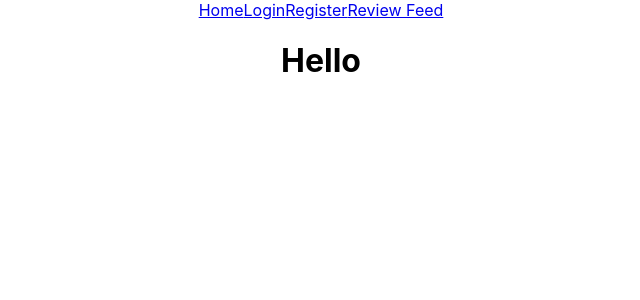
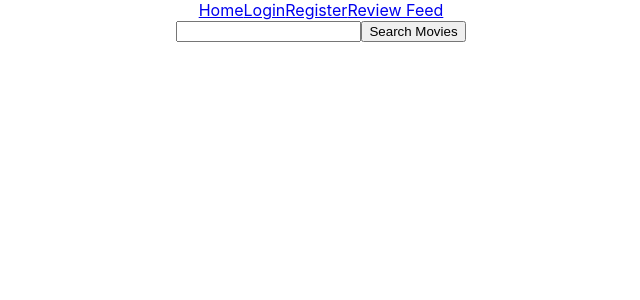
Before and after one commit to Jacobdye99/P4-placeholder, a React (Create React App) app in the folder client/: page / in a window 1280 px wide. Shown: the top 300 px of the page, without its empty margins (319-959 px from the left). Built offline with nearby package versions, Linux system fonts and the light colour scheme.

Commit message:
Fixed Movie Search

```diff
--- a/client/src/App.js
+++ b/client/src/App.js
@@ -6,6 +6,8 @@ import ReviewsContainer from './components/Reviews/ReviewsContainer';
 import Login from './components/Login/Login';
 import Navbar from './components/Navbar/Navbar';
 import Register from './components/Register/Register';
+import Movies from './components/Movies/Movies';
+import MovieDetails from './components/MovieDetails/MovieDetails';
 
 function App() {
 
@@ -28,9 +30,9 @@ function App() {
     <div className="App">
     <Navbar currentUser={currentUser} logout={logout}/>
     <Routes>
-    <Route path='/' element={<h1>Hello</h1>} />
+    <Route path='/' element={<Movies />} />
     <Route path='/reviews/*' element={<ReviewsContainer currentUser={currentUser} />} />
-    {/* <Route path='/movies/:id' element={<h1>MovieDetails</h1>} /> */}
+    <Route path='/movies/:id' element={<MovieDetails currentUser={currentUser} />} />
     <Route path='/register' element={<Register setCurrentUser={setCurrentUser} />} />
     <Route path='/user/:id' element={<h1>Movies</h1>} />
     <Route path='/login' element={<Login setCurrentUser={setCurrentUser} />} />
--- /dev/null
+++ b/client/src/components/MovieDetails/MovieDetails.jsx
@@ -0,0 +1,35 @@
+import React, { useEffect, useState } from 'react'
+import { useParams } from 'react-router-dom'
+import { getOneMovie } from '../../services/movies'
+
+export default function MovieDetails(props) {
+    const [movie, setMovie] = useState([])
+    const {id} = useParams()
+
+    useEffect(() => {
+        const fetchMovieDetails = async () => {
+            const res = await getOneMovie(id)
+            console.log(res)
+            setMovie(res)
+
+        }
+        fetchMovieDetails()
+    }, [id])
+    // console.log(movie)
+  return (
+    <div>
+        <img src={movie.Poster} alt={movie.Title} />
+        <h2>{movie.Title} ({movie.Year})</h2>
+
+        {props.currentUser ?
+        <>
+        <button>Create Review</button>
+        </>
+        :
+        <>
+        null
+        </>
+        }
+    </div>
+  )
+}
--- /dev/null
+++ b/client/src/components/Movies/Movies.jsx
@@ -0,0 +1,41 @@
+import { getMovies } from '../../services/movies'
+import { useState } from 'react'
+import { Link } from 'react-router-dom'
+
+export default function Movies() {
+    const [search, setSearch] = useState('')
+    const [movies, setMovies] = useState([])
+
+  return (
+    <div>
+        <form onSubmit={async (e) => {
+            e.preventDefault()
+            const res = await getMovies(search)
+            setMovies(res.Search)
+            console.log(res.Search)
+        }}>
+        <input type='text' onChange={(e) => setSearch(e.target.value)} />
+        <button>Search Movies</button>
+        </form>
+
+        {movies !== undefined ?
+        <>
+        {movies.map((movie) => {
+            return (
+                <div key={movie.imdbID}>
+                    <Link to={`/movies/${movie.imdbID}`}>
+                    <h4>{movie.Title}</h4>
+                    <img src={movie.Poster} alt={movie.Title} />
+                    </Link>
+                </div>
+            )
+        })}
+        </>
+        :
+        <>
+        <h3>No Movies Found</h3>
+        </>
+        }
+    </div>
+  )
+}
--- a/client/src/services/apiConfig.js
+++ b/client/src/services/apiConfig.js
@@ -3,7 +3,7 @@ const KEY = process.env.KEY
 
 const rubyUrl = 'http://localhost:3000'
 
-const omdbUrl = `http://www.omdbapi.com/?apikey=${KEY}&`
+const omdbUrl = `http://www.omdbapi.com`
 
 export const api = axios.create({
     baseURL: rubyUrl
--- /dev/null
+++ b/client/src/services/movies.js
@@ -0,0 +1,11 @@
+import { movieApi } from "./apiConfig";
+
+export const getMovies = async (search) => {
+    const res = await movieApi.get(`?apikey=5ec465cd&s=${search}`)
+    return res.data
+}
+
+export const getOneMovie = async (id) => {
+    const res = await movieApi.get(`?apikey=5ec465cd&i=${id}`)
+    return res.data
+}
```
